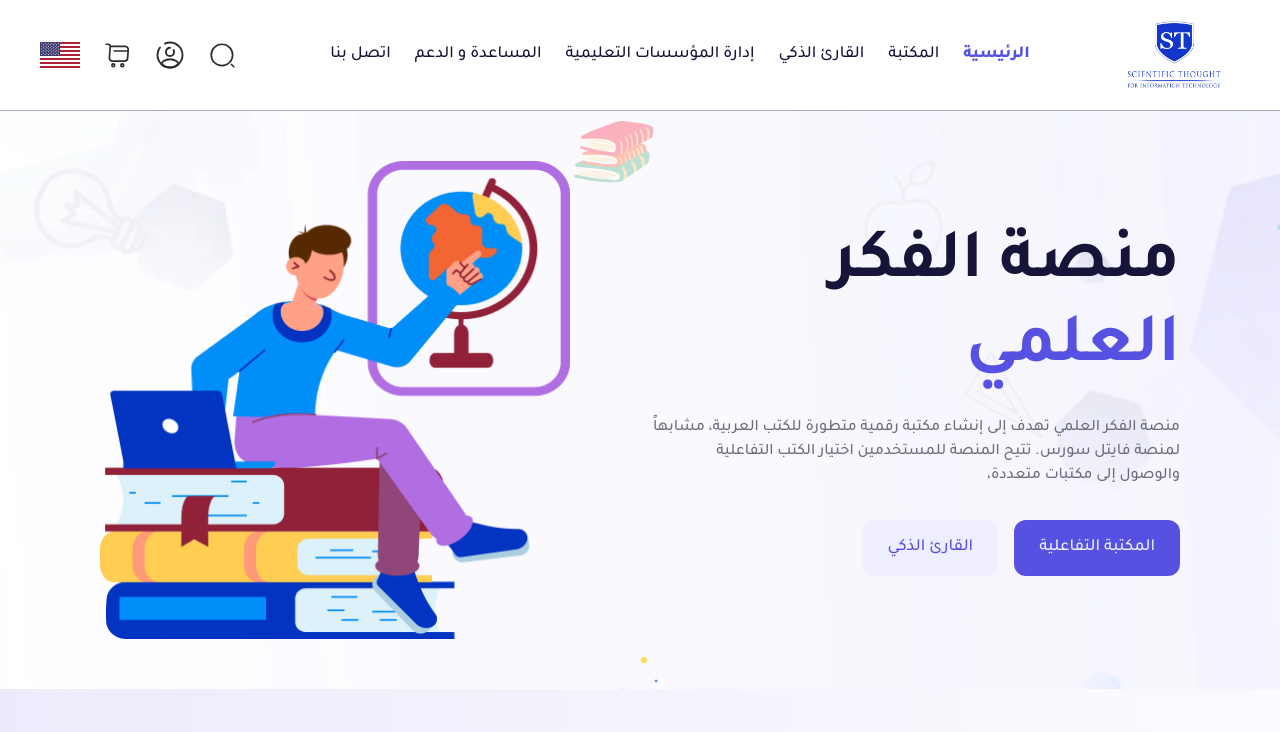
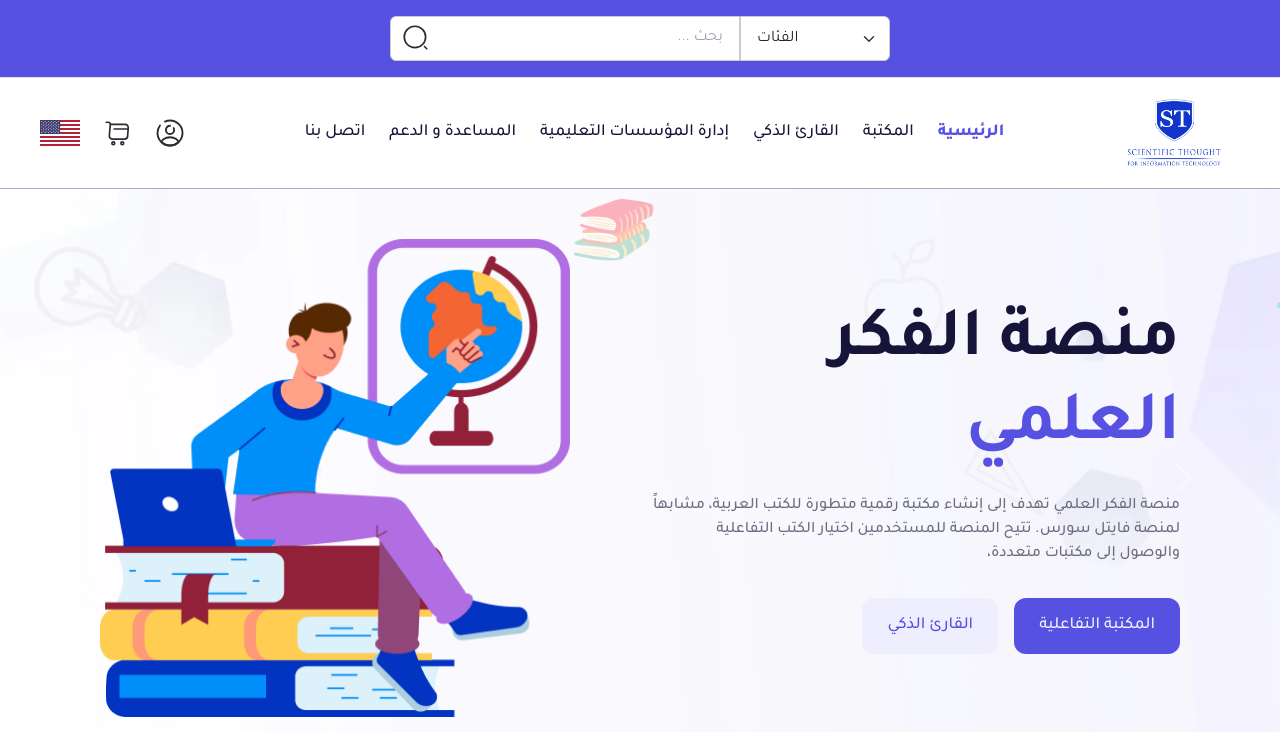
Before and after one commit to ahmedyousry74/st-website, a website: page index.html in a window 1280 px wide. Shown: the top 732 px of the page. Drawn offline with nearby package versions, Linux system fonts and the light colour scheme.

Commit message:
pareners

```diff
--- a/index.html
+++ b/index.html
@@ -44,7 +44,7 @@
       </div>
     </div>
 
-    <div class="top_navbar hidden justify-center flex-row items-center !bg-[#fff] py-3 lg:px-[40px] px-[20px] border-bottom border-solid border-[#ccc]">
+    <div class="top_navbar flex justify-center flex-row items-center bg-primary-color py-3 lg:px-[40px] px-[20px] border-bottom border-solid border-[#ccc]">
       <form action="" class="relative flex justify-start items-start flex-row gap-0 form__search">
         <select class="form-select">
           <option selected disabled>الفئات</option>
@@ -54,6 +54,9 @@
           <option value="4">إدارة</option>
         </select>
         <input type="text" placeholder="بحث ...">
+        <button type="submit" class="absolute top-[8px] left-[12px]">
+          <img src="./assets/images/search.svg" alt="cart" loading="lazy" width="27" height="27">
+        </button>
       </form>
     </div>
 
@@ -135,9 +138,9 @@
                   </li>
                   </ul>
                   <div class="flex justify-start items-center lg:flex-row sm:flex-col flex-wrap gap-4 relative">
-                    <a href="">
+                    <!-- <a href="">
                       <img src="./assets/images/search.svg" alt="cart" loading="lazy" width="27" height="27">
-                    </a>
+                    </a> -->
                     <a class="text-primary-color font-bold text-[17px]" id="loginType" href="./login.html"> <img src="./assets/images/user.svg" alt="user" loading="lazy" height="30" width="30" > </a>
                     <a href="">
                       <img src="./assets/images/shopping-cart.svg" alt="cart" loading="lazy" width="27" height="27">
```
Also changed, not shown: login.html (+2 -2 lines), src/output.css.
